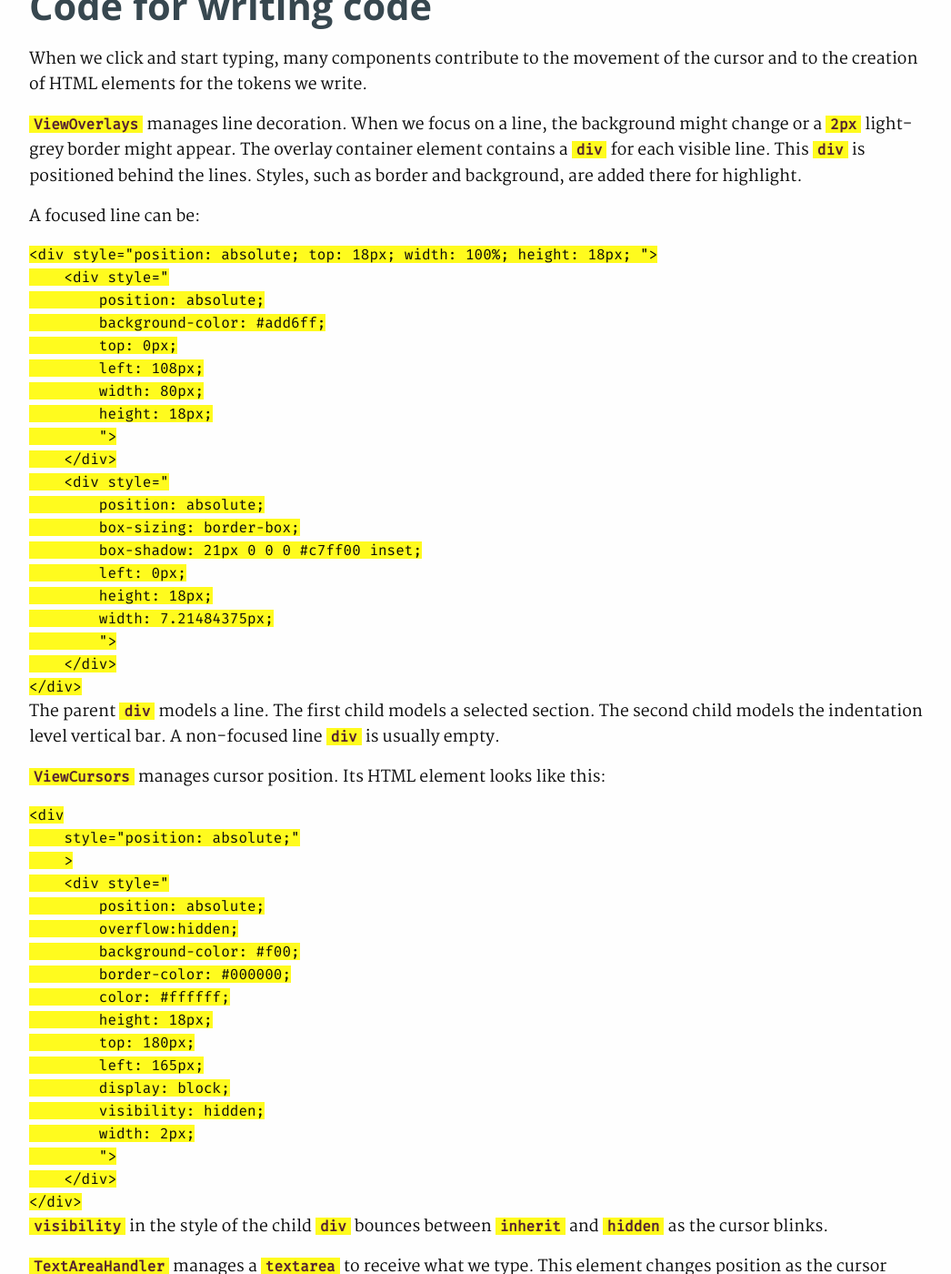
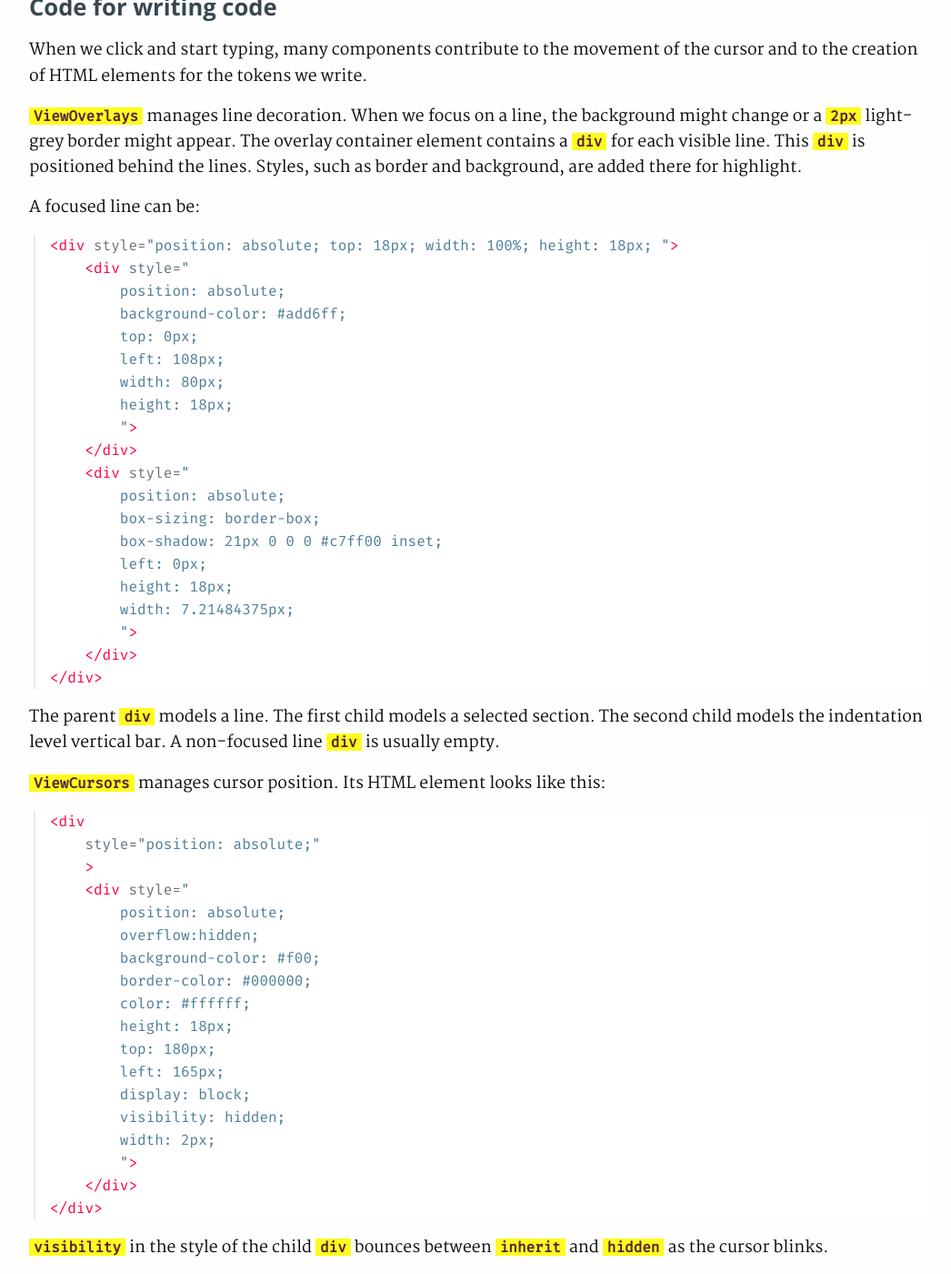
Before and after one commit to haresfaiez/haresfaiez.github.io, a Jekyll site: the page built from _posts/2023-02-26-how-monaco-handles-file-content-rendering-a-line-of-code.md, in a window 1280 px wide and 1400 px high, scrolled down 4584 px. Shown: the whole window at 91% size, without its empty margins (64-1110 px from the left). Built offline with Jekyll 4.4.1, drawn with Linux system fonts in a browser that asks for light colours; some of the changed text lies outside the part shown.

Commit message:
Fix Monaco ui style

````diff
--- a/_posts/2023-02-26-how-monaco-handles-file-content-rendering-a-line-of-code.md
+++ b/_posts/2023-02-26-how-monaco-handles-file-content-rendering-a-line-of-code.md
@@ -23,7 +23,7 @@ When scrolling, the scrollbar component detects the mouse wheel event and emits
 The lines component handles this event and shows the new lines.
 
 
-# The big picture
+## The big picture
 `ViewModel` is a thin layer around the text model.
 It references currently visible lines, scroll level (first visible line), cursor location (line and column),
 and selections.
@@ -57,7 +57,7 @@ then using the top offset and the height of the editor
 to find the first and the last line numbers.
 
 
-# Rendering lines
+## Rendering lines
 The `ViewLines` component manages DOM elements for source code lines.
 
 Rendering this line of code:
@@ -66,7 +66,7 @@ private lineColor: string;
 ```
 
 gives this HTML output:
-```HTML
+```html
 <div style="top: 396px; height: 18px;" class="view-line">
     <span>
         <span class="mtk1">&nbsp;&nbsp;&nbsp;&nbsp;&nbsp;&nbsp;&nbsp;&nbsp;</span>
@@ -148,7 +148,7 @@ by setting [`style.top`](https://developer.mozilla.org/en-US/docs/Web/API/HTMLEl
 and [`style.height`](https://developer.mozilla.org/en-US/docs/Web/API/HTMLElement/style).
 
 
-# Creating the viewport
+## Creating the viewport
 There is one global `View` and one global `ViewModel`.
 Then, there are component-specific `View` and `ViewModel` classes.
 The creation of `viewport` is a sample of how `View` and `ViewModel` collaborate.
@@ -228,7 +228,7 @@ They might contain components like
 [code lens descriptors](https://code.visualstudio.com/blogs/2017/02/12/code-lens-roundup).
 
 
-# Code for writing code
+## Code for writing code
 When we click and start typing,
 many components contribute to the movement of the cursor
 and to the creation of HTML elements for the tokens we write.
@@ -241,7 +241,7 @@ This `div` is positioned behind the lines.
 Styles, such as border and background, are added there for highlight.
 
 A focused line can be:
-```HTML
+```html
 <div style="position: absolute; top: 18px; width: 100%; height: 18px; ">
     <div style="
         position: absolute;
@@ -270,7 +270,7 @@ A non-focused line `div` is usually empty.
 
 `ViewCursors` manages cursor position.
 Its HTML element looks like this:
-```HTML
+```html
 <div
     style="position: absolute;"
     >
@@ -295,7 +295,7 @@ Its HTML element looks like this:
 `TextAreaHandler` manages a `textarea` to receive what we type.
 This element changes position as the cursor moves.
 When we click at the beginning of the second line, the element will look like this:
-```HTML
+```html
 <textarea
     data-mprt="6"
     autocorrect="off"
````
